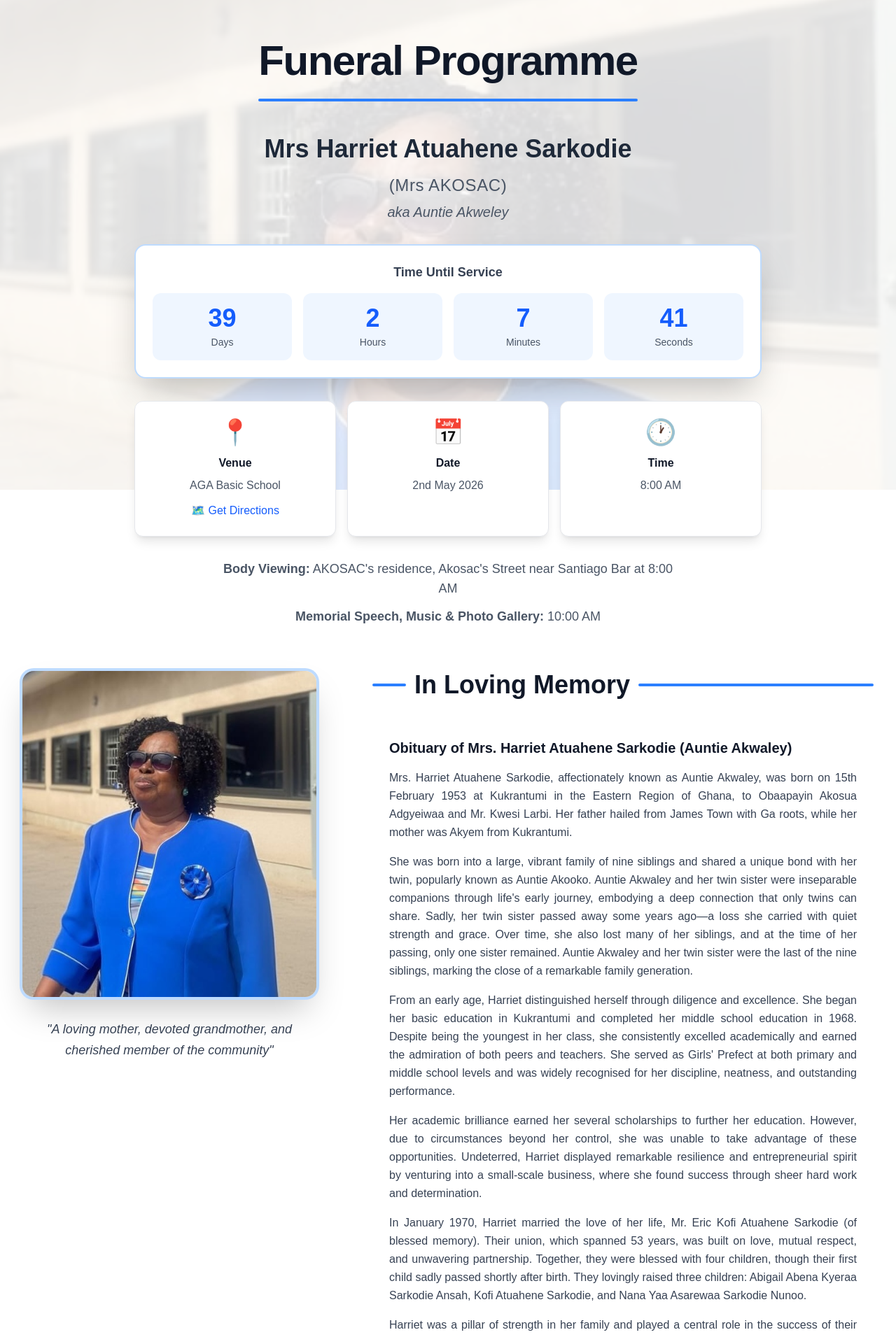
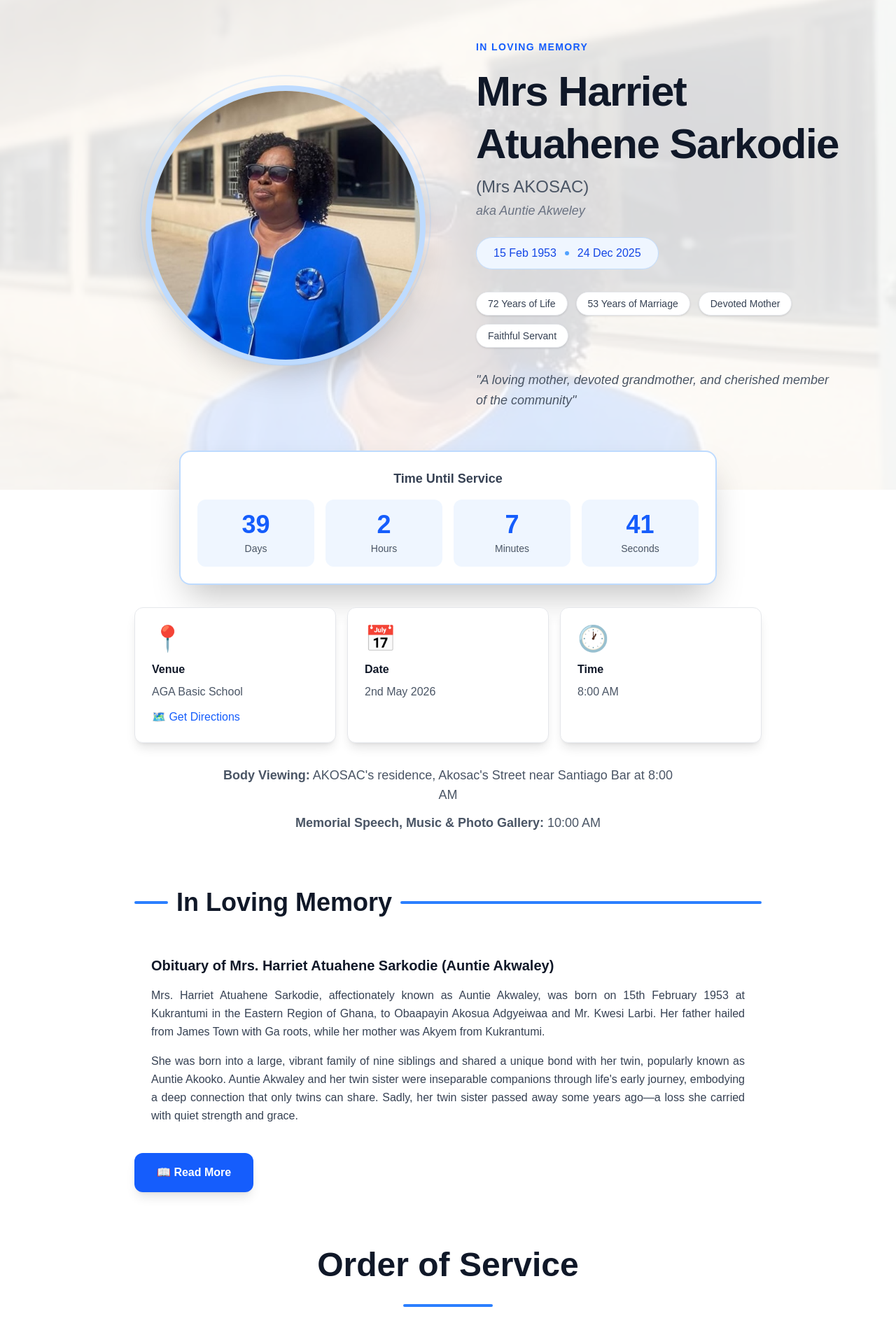
Before and after one commit to cayekple/mrs-akosac, a React (Vite) app: page / in a window 1280 px wide. Shown: the part 100-2011 px from the top of the page at 70% size. Built offline with nearby package versions, Linux system fonts and the light colour scheme.

Commit message:
Enhance hero and biography sections with updated layout, interactive biography toggle, expanded visual elements, and revised image caption logic.

```diff
--- a/src/App.tsx
+++ b/src/App.tsx
@@ -9,6 +9,7 @@ export default function App() {
   const [showScrollTop, setShowScrollTop] = useState(false);
   const [activeSection, setActiveSection] = useState('home');
   const [bioModalOpen, setBioModalOpen] = useState(false);
+  const [bioExpanded, setBioExpanded] = useState(false);
   const [mousePosition, setMousePosition] = useState({ x: 0, y: 0 });
   const [countdown, setCountdown] = useState({ days: 0, hours: 0, minutes: 0, seconds: 0 });
 
@@ -22,31 +23,26 @@ export default function App() {
       title: 'Picture of the Deceased',
       images: [
         { src: `${basePath}/img/1.jpeg`, alt: 'Mrs Harriet Atuahene Sarkodie (Mrs AKOSAC)' },
+        { src: `${basePath}/img/individual/1a.jpg`, alt: 'Mrs Harriet Atuahene Sarkodie (Mrs AKOSAC)' },
+        { src: `${basePath}/img/individual/6.jpg`, alt: 'Mrs Harriet Atuahene Sarkodie (Mrs AKOSAC)' },
+        { src: `${basePath}/img/individual/8.jpg`, alt: 'Mrs Harriet Atuahene Sarkodie (Mrs AKOSAC)' },
+        { src: `${basePath}/img/individual/9.jpg`, alt: 'Mrs Harriet Atuahene Sarkodie (Mrs AKOSAC)' },
+        { src: `${basePath}/img/individual/10.jpeg`, alt: 'Mrs Harriet Atuahene Sarkodie (Mrs AKOSAC)' },
+        { src: `${basePath}/img/individual/11.jpeg`, alt: 'Mrs Harriet Atuahene Sarkodie (Mrs AKOSAC)' },
+        { src: `${basePath}/img/individual/18.jpeg`, alt: 'Mrs Harriet Atuahene Sarkodie (Mrs AKOSAC)' },
+        { src: `${basePath}/img/individual/25.jpg`, alt: 'Mrs Harriet Atuahene Sarkodie (Mrs AKOSAC)' },
+        { src: `${basePath}/img/individual/34.jpeg`, alt: 'Mrs Harriet Atuahene Sarkodie (Mrs AKOSAC)' },
+        { src: `${basePath}/img/individual/IMG-20251001-WA0000.jpg`, alt: 'Mrs Harriet Atuahene Sarkodie (Mrs AKOSAC)' },
+        { src: `${basePath}/img/individual/IMG-20251001-WA0008.jpg`, alt: 'Mrs Harriet Atuahene Sarkodie (Mrs AKOSAC)' },
+        { src: `${basePath}/img/individual/IMG-20251223-WA0000.jpg`, alt: 'Mrs Harriet Atuahene Sarkodie (Mrs AKOSAC)' },
+        { src: `${basePath}/img/individual/IMG-20251223-WA0015.jpg`, alt: 'Mrs Harriet Atuahene Sarkodie (Mrs AKOSAC)' },
+        { src: `${basePath}/img/individual/IMG-20260302-WA0080.jpg`, alt: 'Mrs Harriet Atuahene Sarkodie (Mrs AKOSAC)' },
       ]
     },
     {
       title: 'Memorial Gallery',
       images: [
         { src: `${basePath}/img/2.jpeg`, alt: 'In memory of Mrs AKOSAC' },
-      ]
-    },
-    {
-      title: 'Individual Photos',
-      images: [
-        { src: `${basePath}/img/individual/1a.jpg`, alt: 'Mrs AKOSAC' },
-        { src: `${basePath}/img/individual/6.jpg`, alt: 'Mrs AKOSAC' },
-        { src: `${basePath}/img/individual/8.jpg`, alt: 'Mrs AKOSAC' },
-        { src: `${basePath}/img/individual/9.jpg`, alt: 'Mrs AKOSAC' },
-        { src: `${basePath}/img/individual/10.jpeg`, alt: 'Mrs AKOSAC' },
-        { src: `${basePath}/img/individual/11.jpeg`, alt: 'Mrs AKOSAC' },
-        { src: `${basePath}/img/individual/18.jpeg`, alt: 'Mrs AKOSAC' },
-        { src: `${basePath}/img/individual/25.jpg`, alt: 'Mrs AKOSAC' },
-        { src: `${basePath}/img/individual/34.jpeg`, alt: 'Mrs AKOSAC' },
-        { src: `${basePath}/img/individual/IMG-20251001-WA0000.jpg`, alt: 'Mrs AKOSAC' },
-        { src: `${basePath}/img/individual/IMG-20251001-WA0008.jpg`, alt: 'Mrs AKOSAC' },
-        { src: `${basePath}/img/individual/IMG-20251223-WA0000.jpg`, alt: 'Mrs AKOSAC' },
-        { src: `${basePath}/img/individual/IMG-20251223-WA0015.jpg`, alt: 'Mrs AKOSAC' },
-        { src: `${basePath}/img/individual/IMG-20260302-WA0080.jpg`, alt: 'Mrs AKOSAC' },
       ]
     },
     {
@@ -65,9 +61,9 @@ export default function App() {
     {
       title: 'With Children',
       images: [
-        { src: `${basePath}/img/children/c1.jpeg`, alt: 'Mrs AKOSAC with children' },
-        { src: `${basePath}/img/children/c2.jpg`, alt: 'Mrs AKOSAC with children' },
-        { src: `${basePath}/img/children/c3.jpeg`, alt: 'Mrs AKOSAC with children' },
+        { src: `${basePath}/img/children/c1.jpeg`, alt: 'Mrs AKOSAC with Abigail Abena Kyeraa Sarkodie Ansah', caption: 'Abigail Abena Kyeraa Sarkodie Ansah' },
+        { src: `${basePath}/img/children/c2.jpg`, alt: 'Mrs AKOSAC with Kofi Atuahene Sarkodie', caption: 'Kofi Atuahene Sarkodie' },
+        { src: `${basePath}/img/children/c3.jpeg`, alt: 'Mrs AKOSAC with Nana Yaa Asarewaa Sarkodie', caption: 'Nana Yaa Asarewaa Sarkodie' },
       ]
     },
     {
@@ -325,43 +321,82 @@ export default function App() {
         {/* Hero and Biography Combined Section */}
         <section id="home" className="py-12 md:py-20 px-4 sm:px-6 lg:px-8 relative">
           <div className="max-w-7xl mx-auto">
-            {/* Header */}
-            <div className="text-center mb-16 animate-fade-in">
-              <div className="inline-block mb-6">
-                <h1 className="text-4xl sm:text-5xl md:text-6xl font-bold mb-6 text-gray-900 dark:text-white tracking-tight hover:scale-105 transition-transform duration-300">
-                  Funeral Programme
-                </h1>
-                <div className="h-1 w-full bg-blue-500 dark:bg-blue-400 mx-auto mb-6 rounded-full"></div>
+            {/* Portfolio Hero */}
+            <div className="mb-20 animate-fade-in">
+              {/* Portrait + Name Grid */}
+              <div className="grid md:grid-cols-2 gap-12 lg:gap-20 items-center mb-14">
+                {/* Portrait */}
+                <div className="flex justify-center md:justify-end animate-slide-in-left">
+                  <div className="relative">
+                    <div
+                      className="w-64 h-64 sm:w-80 sm:h-80 md:w-96 md:h-96 rounded-full overflow-hidden ring-8 ring-blue-200 dark:ring-blue-800 shadow-2xl hover-glow transition-all duration-500"
+                      style={{
+                        transform: `perspective(1000px) rotateX(${mousePosition.y * 0.03}deg) rotateY(${mousePosition.x * 0.03}deg)`
+                      }}
+                    >
+                      <img
+                        src={`${basePath}/img/1.jpeg`}
+                        alt="Mrs Harriet Atuahene Sarkodie (Mrs AKOSAC)"
+                        className="w-full h-full object-cover object-top"
+                      />
+                    </div>
+                    <div className="absolute -inset-4 rounded-full border-2 border-blue-300/20 dark:border-blue-600/20 animate-float pointer-events-none"></div>
+                  </div>
                 </div>
 
-              <h2 className="text-2xl sm:text-3xl md:text-4xl font-semibold mb-4 text-gray-800 dark:text-gray-200 animate-slide-up stagger-1">
-                Mrs Harriet Atuahene Sarkodie
-              </h2>
-              <p className="text-xl sm:text-2xl text-gray-600 dark:text-gray-400 font-light tracking-wide mb-2 animate-slide-up stagger-2">
+                {/* Name & Info */}
+                <div className="text-center md:text-left animate-slide-in-right">
+                  <p className="text-blue-600 dark:text-blue-400 font-semibold tracking-widest uppercase text-sm mb-4 animate-fade-in">
+                    In Loving Memory
+                  </p>
+                  <h1 className="text-4xl sm:text-5xl lg:text-6xl font-bold text-gray-900 dark:text-white mb-2 leading-tight tracking-tight animate-slide-up stagger-1">
+                    Mrs Harriet<br className="hidden sm:block" /> Atuahene Sarkodie
+                  </h1>
+                  <p className="text-xl sm:text-2xl text-gray-600 dark:text-gray-400 font-light mb-1 animate-slide-up stagger-2">
                     (Mrs AKOSAC)
                   </p>
-              <p className="text-lg sm:text-xl text-gray-600 dark:text-gray-400 font-light italic mb-8 animate-slide-up stagger-3">
+                  <p className="text-lg text-gray-500 dark:text-gray-500 italic mb-6 animate-slide-up stagger-3">
                     aka Auntie Akweley
                   </p>
 
+                  <div className="inline-flex items-center gap-3 bg-blue-50 dark:bg-blue-900/20 border border-blue-200 dark:border-blue-800 rounded-full px-6 py-2.5 text-blue-700 dark:text-blue-300 font-medium mb-8 animate-scale-in">
+                    <span>15 Feb 1953</span>
+                    <div className="w-1.5 h-1.5 rounded-full bg-blue-400"></div>
+                    <span>24 Dec 2025</span>
+                  </div>
+
+                  <div className="flex flex-wrap gap-3 justify-center md:justify-start mb-8">
+                    {['72 Years of Life', '53 Years of Marriage', 'Devoted Mother', 'Faithful Servant'].map(tag => (
+                      <span key={tag} className="bg-white dark:bg-gray-800 border border-gray-200 dark:border-gray-700 rounded-full px-4 py-1.5 text-sm text-gray-700 dark:text-gray-300 shadow-sm hover-lift">
+                        {tag}
+                      </span>
+                    ))}
+                  </div>
+
+                  <p className="text-lg text-gray-600 dark:text-gray-400 italic leading-relaxed max-w-lg mx-auto md:mx-0">
+                    &quot;A loving mother, devoted grandmother, and cherished member of the community&quot;
+                  </p>
+                </div>
+              </div>
+
               {/* Countdown Timer */}
-              <div className="max-w-4xl mx-auto mb-8 animate-bounce-in">
+              <div className="max-w-3xl mx-auto mb-8 animate-bounce-in">
                 <div className="bg-white dark:bg-gray-900 rounded-2xl shadow-2xl p-6 border-2 border-blue-200 dark:border-blue-800">
-                  <h3 className="text-lg font-semibold mb-4 text-gray-700 dark:text-gray-300">Time Until Service</h3>
+                  <h3 className="text-center text-lg font-semibold mb-4 text-gray-700 dark:text-gray-300">Time Until Service</h3>
                   <div className="grid grid-cols-4 gap-4">
-                    <div className="hover-lift bg-blue-50 dark:bg-blue-900/20 rounded-xl p-4">
+                    <div className="hover-lift bg-blue-50 dark:bg-blue-900/20 rounded-xl p-4 text-center">
                       <div className="text-3xl sm:text-4xl font-bold text-blue-600 dark:text-blue-400">{countdown.days}</div>
                       <div className="text-sm text-gray-600 dark:text-gray-400 mt-1">Days</div>
                     </div>
-                    <div className="hover-lift bg-blue-50 dark:bg-blue-900/20 rounded-xl p-4">
+                    <div className="hover-lift bg-blue-50 dark:bg-blue-900/20 rounded-xl p-4 text-center">
                       <div className="text-3xl sm:text-4xl font-bold text-blue-600 dark:text-blue-400">{countdown.hours}</div>
                       <div className="text-sm text-gray-600 dark:text-gray-400 mt-1">Hours</div>
                     </div>
-                    <div className="hover-lift bg-blue-50 dark:bg-blue-900/20 rounded-xl p-4">
+                    <div className="hover-lift bg-blue-50 dark:bg-blue-900/20 rounded-xl p-4 text-center">
                       <div className="text-3xl sm:text-4xl font-bold text-blue-600 dark:text-blue-400">{countdown.minutes}</div>
                       <div className="text-sm text-gray-600 dark:text-gray-400 mt-1">Minutes</div>
                     </div>
-                    <div className="hover-lift bg-blue-50 dark:bg-blue-900/20 rounded-xl p-4">
+                    <div className="hover-lift bg-blue-50 dark:bg-blue-900/20 rounded-xl p-4 text-center">
                       <div className="text-3xl sm:text-4xl font-bold text-blue-600 dark:text-blue-400">{countdown.seconds}</div>
                       <div className="text-sm text-gray-600 dark:text-gray-400 mt-1">Seconds</div>
                     </div>
@@ -396,7 +431,7 @@ export default function App() {
                 </div>
               </div>
 
-              <div className="max-w-2xl mx-auto space-y-3 text-base sm:text-lg text-gray-600 dark:text-gray-400">
+              <div className="max-w-2xl mx-auto space-y-3 text-base sm:text-lg text-gray-600 dark:text-gray-400 text-center">
                 <p className="hover:text-gray-900 dark:hover:text-gray-200 transition-colors">
                   <span className="font-semibold">Body Viewing:</span> AKOSAC's residence, Akosac's Street near Santiago Bar at 8:00 AM
                 </p>
@@ -406,32 +441,8 @@ export default function App() {
               </div>
             </div>
 
-            {/* Main Content Grid */}
-            <div className="grid md:grid-cols-[420px_1fr] gap-10 md:gap-16 lg:gap-20 items-start">
-              {/* Left Column - Image */}
-              <div className="mx-auto md:mx-0 md:sticky md:top-24 animate-slide-in-left">
-                <div className="w-full max-w-md">
-                  <div
-                    className="relative overflow-hidden rounded-2xl shadow-2xl ring-4 ring-blue-200 dark:ring-blue-800 hover-glow transition-all duration-500 hover:scale-105"
-                    style={{
-                      transform: `perspective(1000px) rotateX(${mousePosition.y * 0.05}deg) rotateY(${mousePosition.x * 0.05}deg)`
-                    }}
-                  >
-                    <img
-                      src={`${basePath}/img/1.jpeg`}
-                      alt="Mrs Harriet Atuahene Sarkodie (Mrs AKOSAC)"
-                      className="w-full object-cover"
-                    />
-                    <div className="absolute inset-0 bg-black/0 hover:bg-black/10 transition-all duration-300"></div>
-                  </div>
-                  <p className="text-base sm:text-lg italic text-gray-700 dark:text-gray-300 mt-8 text-center leading-relaxed px-4 animate-fade-in">
-                    &quot;A loving mother, devoted grandmother, and cherished member of the community&quot;
-                  </p>
-                </div>
-              </div>
-
-              {/* Right Column - Biography */}
-              <div className="animate-slide-in-right">
+            {/* Biography Section */}
+            <div className="max-w-4xl mx-auto mb-20 animate-fade-in">
               <div className="flex items-center gap-3 mb-8">
                 <div className="h-1 w-12 bg-blue-500 rounded-full"></div>
                 <h3 className="text-3xl sm:text-4xl font-bold text-gray-900 dark:text-white">
@@ -439,15 +450,24 @@ export default function App() {
                 </h3>
                 <div className="h-1 flex-1 bg-blue-500 rounded-full"></div>
               </div>
-                {/* Desktop: Full text visible */}
-                <div className="hidden md:block prose prose-lg max-w-none dark:prose-invert text-gray-700 dark:text-gray-300 leading-relaxed space-y-6 text-justify">
-                  <div className="hover-lift bg-white/50 dark:bg-gray-900/50 p-6 rounded-xl backdrop-blur-sm space-y-4">
-                    <h4 className="text-xl font-bold text-gray-900 dark:text-white not-prose">Obituary of Mrs. Harriet Atuahene Sarkodie (Auntie Akwaley)</h4>
+
+              {/* Preview — always visible */}
+              <div className="hover-lift bg-white/50 dark:bg-gray-900/50 p-6 rounded-xl backdrop-blur-sm space-y-4 text-gray-700 dark:text-gray-300 leading-relaxed text-justify mb-4">
+                <h4 className="text-xl font-bold text-gray-900 dark:text-white">Obituary of Mrs. Harriet Atuahene Sarkodie (Auntie Akwaley)</h4>
                 <p>
                   Mrs. Harriet Atuahene Sarkodie, affectionately known as Auntie Akwaley, was born on 15th February 1953 at Kukrantumi in the Eastern Region of Ghana, to Obaapayin Akosua Adgyeiwaa and Mr. Kwesi Larbi. Her father hailed from James Town with Ga roots, while her mother was Akyem from Kukrantumi.
                 </p>
                 <p>
-                      She was born into a large, vibrant family of nine siblings and shared a unique bond with her twin, popularly known as Auntie Akooko. Auntie Akwaley and her twin sister were inseparable companions through life's early journey, embodying a deep connection that only twins can share. Sadly, her twin sister passed away some years ago—a loss she carried with quiet strength and grace. Over time, she also lost many of her siblings, and at the time of her passing, only one sister remained. Auntie Akwaley and her twin sister were the last of the nine siblings, marking the close of a remarkable family generation.
+                  She was born into a large, vibrant family of nine siblings and shared a unique bond with her twin, popularly known as Auntie Akooko. Auntie Akwaley and her twin sister were inseparable companions through life's early journey, embodying a deep connection that only twins can share. Sadly, her twin sister passed away some years ago—a loss she carried with quiet strength and grace.
+                </p>
+              </div>
+
+              {/* Expandable content */}
+              {bioExpanded && (
+                <div className="space-y-4 animate-fade-in mb-4">
+                  <div className="hover-lift bg-white/50 dark:bg-gray-900/50 p-6 rounded-xl backdrop-blur-sm space-y-4 text-gray-700 dark:text-gray-300 leading-relaxed text-justify">
+                    <p>
+                      Over time, she also lost many of her siblings, and at the time of her passing, only one sister remained. Auntie Akwaley and her twin sister were the last of the nine siblings, marking the close of a remarkable family generation.
                     </p>
                     <p>
                       From an early age, Harriet distinguished herself through diligence and excellence. She began her basic education in Kukrantumi and completed her middle school education in 1968. Despite being the youngest in her class, she consistently excelled academically and earned the admiration of both peers and teachers. She served as Girls' Prefect at both primary and middle school levels and was widely recognised for her discipline, neatness, and outstanding performance.
@@ -462,8 +482,8 @@ export default function App() {
                       Harriet was a pillar of strength in her family and played a central role in the success of their business ventures. In March 1985, together with her husband, she established a licensed chemical shop in Obuasi, which later became a pharmacy in 1993. Through her intelligence, dedication, and tireless work ethic, she made the business flourish and become one of the town's leading pharmacies.
                     </p>
                   </div>
-                  <div className="hover-lift bg-white/50 dark:bg-gray-900/50 p-6 rounded-xl backdrop-blur-sm space-y-4">
-                    <h4 className="text-xl font-bold text-gray-900 dark:text-white not-prose">Her Spiritual Journey</h4>
+                  <div className="hover-lift bg-white/50 dark:bg-gray-900/50 p-6 rounded-xl backdrop-blur-sm space-y-4 text-gray-700 dark:text-gray-300 leading-relaxed text-justify">
+                    <h4 className="text-xl font-bold text-gray-900 dark:text-white">Her Spiritual Journey</h4>
                     <p>
                       Though not born into a family of Jehovah's Witnesses, Harriet's spiritual path began when her mother embraced Bible truth through her study with the Witnesses. Harriet followed this path with conviction and, on 8th December 1967, symbolised her dedication to Jehovah through water baptism. She remained a faithful and devoted servant of Jehovah throughout her life until her peaceful passing on 24th December 2025.
                     </p>
@@ -474,8 +494,8 @@ export default function App() {
                       She was an exemplary figure to many—especially young ones and married couples—demonstrating through her life what it meant to love, serve, and remain steadfast in faith.
                     </p>
                   </div>
-                  <div className="hover-lift bg-white/50 dark:bg-gray-900/50 p-6 rounded-xl backdrop-blur-sm space-y-4">
-                    <h4 className="text-xl font-bold text-gray-900 dark:text-white not-prose">A Devoted Wife, Loving Mother, and Compassionate Caregiver</h4>
+                  <div className="hover-lift bg-white/50 dark:bg-gray-900/50 p-6 rounded-xl backdrop-blur-sm space-y-4 text-gray-700 dark:text-gray-300 leading-relaxed text-justify">
+                    <h4 className="text-xl font-bold text-gray-900 dark:text-white">A Devoted Wife, Loving Mother, and Compassionate Caregiver</h4>
                     <p>
                       Harriet was a remarkable woman whose life was defined by love, strength, and selflessness. As a wife, she stood firmly beside her husband through every season, offering unwavering support and companionship. Their home was a haven of peace, built on trust, respect, and deep affection.
                     </p>
@@ -489,14 +509,14 @@ export default function App() {
                       Such was her impact that many friends chose to name their children after her—a lasting tribute to the love and respect she inspired.
                     </p>
                   </div>
-                  <div className="hover-lift bg-white/50 dark:bg-gray-900/50 p-6 rounded-xl backdrop-blur-sm space-y-4">
-                    <h4 className="text-xl font-bold text-gray-900 dark:text-white not-prose">A Life of Warmth and Generosity</h4>
+                  <div className="hover-lift bg-white/50 dark:bg-gray-900/50 p-6 rounded-xl backdrop-blur-sm space-y-4 text-gray-700 dark:text-gray-300 leading-relaxed text-justify">
+                    <h4 className="text-xl font-bold text-gray-900 dark:text-white">A Life of Warmth and Generosity</h4>
                     <p>
                       Auntie Akwaley had a special gift for bringing people together, often expressed through her love of cooking. Her meals were not merely food but heartfelt expressions of care, warmth, and unity. She found joy in serving others, and her kindness touched countless lives, both near and far.
                     </p>
                   </div>
-                  <div className="hover-lift bg-white/50 dark:bg-gray-900/50 p-6 rounded-xl backdrop-blur-sm space-y-4">
-                    <h4 className="text-xl font-bold text-gray-900 dark:text-white not-prose">A Blessed Hope</h4>
+                  <div className="hover-lift bg-white/50 dark:bg-gray-900/50 p-6 rounded-xl backdrop-blur-sm space-y-4 text-gray-700 dark:text-gray-300 leading-relaxed text-justify">
+                    <h4 className="text-xl font-bold text-gray-900 dark:text-white">A Blessed Hope</h4>
                     <p>
                       Though our hearts are heavy with grief, we find comfort in the sure hope of the resurrection—a promise that sustains us in this time of loss.
                     </p>
@@ -509,21 +529,14 @@ export default function App() {
                     <p className="font-semibold text-gray-900 dark:text-white">Forever in our hearts.</p>
                   </div>
                 </div>
-                {/* Mobile: Preview with Read More button */}
-                <div className="md:hidden">
-                  <div className="prose prose-lg max-w-none dark:prose-invert text-gray-700 dark:text-gray-300 leading-relaxed space-y-4 text-justify bg-white/50 dark:bg-gray-900/50 p-6 rounded-xl backdrop-blur-sm">
-                    <p>
-                      Mrs. Harriet Atuahene Sarkodie, affectionately known as Auntie Akwaley, was born on 15th February 1953 at Kukrantumi in the Eastern Region of Ghana...
-                    </p>
-                  </div>
+              )}
+
               <button
-                    onClick={() => setBioModalOpen(true)}
-                    className="mt-6 px-8 py-4 bg-blue-600 text-white rounded-xl hover:bg-blue-700 transition-all duration-300 focus:outline-none focus:ring-2 focus:ring-blue-500 focus:ring-offset-2 shadow-lg hover:shadow-xl hover:scale-105 font-semibold"
+                onClick={() => setBioExpanded(!bioExpanded)}
+                className="px-8 py-4 bg-blue-600 text-white rounded-xl hover:bg-blue-700 transition-all duration-300 focus:outline-none focus:ring-2 focus:ring-blue-500 focus:ring-offset-2 shadow-lg hover:shadow-xl hover:scale-105 font-semibold"
               >
-                    📖 Read Full Biography
+                {bioExpanded ? '↑ Read Less' : '📖 Read More'}
               </button>
-                </div>
-              </div>
             </div>
 
             {/* Program Section */}
@@ -809,7 +822,10 @@ export default function App() {
                               <span className="text-white text-4xl opacity-0 group-hover:opacity-100 transition-opacity duration-300 transform group-hover:scale-110">🔍</span>
                             </div>
                             <div className="absolute bottom-0 left-0 right-0 bg-black/70 text-white p-3 translate-y-full group-hover:translate-y-0 transition-transform duration-300">
-                              <p className="text-sm font-medium">Click to view</p>
+                              {'caption' in img && img.caption
+                                ? <p className="text-sm font-medium leading-snug">{img.caption as string}</p>
+                                : <p className="text-sm font-medium">Click to view</p>
+                              }
                             </div>
                           </button>
                         );
```
Also changed, not shown: 1 other file (tests, documents, lock files or other folders). Lines whose indentation alone changed are shown as unchanged.
